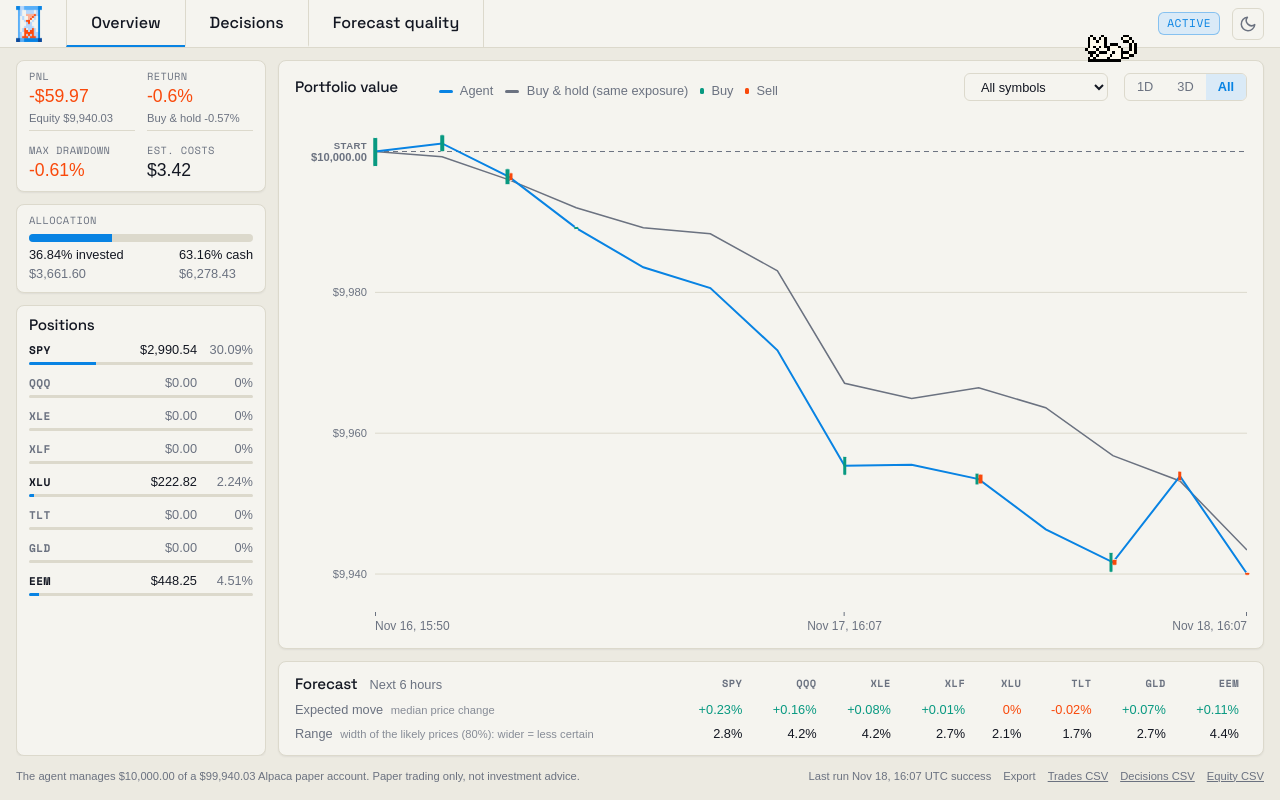
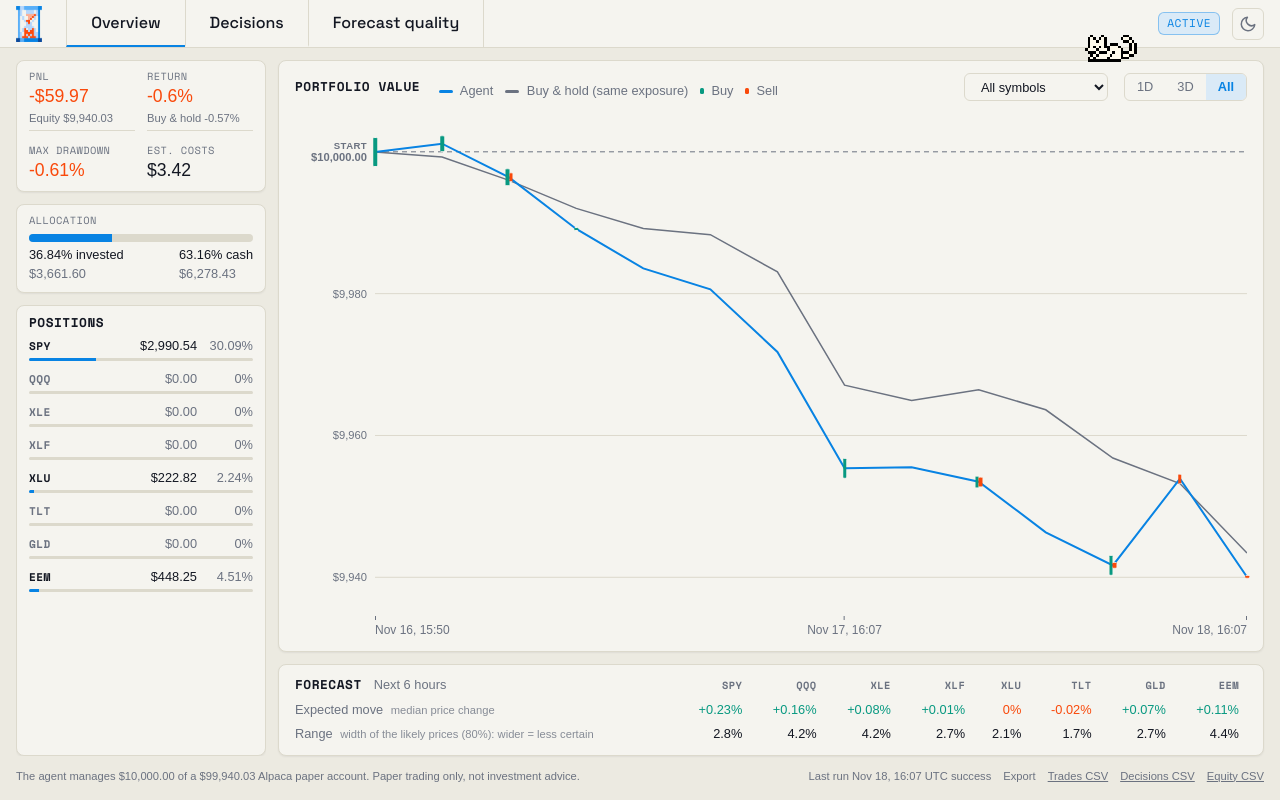
Before and after one commit to capucine-masson/paper-trading, a React (Vite) app in the folder web/: page / in a window 1280 px wide. Built offline with nearby package versions, Linux system fonts and the light colour scheme.

Commit message:
Style card titles and symbol filter in bold uppercase mono

```diff
--- a/web/src/styles.css
+++ b/web/src/styles.css
@@ -110,6 +110,16 @@ h3 {
   letter-spacing: -0.015em;
 }
 
+.card-head h2,
+.outlook-title h2,
+.quality-chart h3 {
+  font-family: var(--font-mono);
+  font-size: 0.8rem;
+  font-weight: 700;
+  text-transform: uppercase;
+  letter-spacing: 0.04em;
+}
+
 .muted {
   color: var(--muted);
 }
@@ -1068,7 +1078,8 @@ select:hover {
   border-bottom: 1px solid var(--accent);
   border-radius: 0;
   font-family: var(--font-mono);
-  font-size: inherit;
+  font-size: 0.8rem;
+  font-weight: 700;
   text-transform: inherit;
   letter-spacing: inherit;
 }
```
